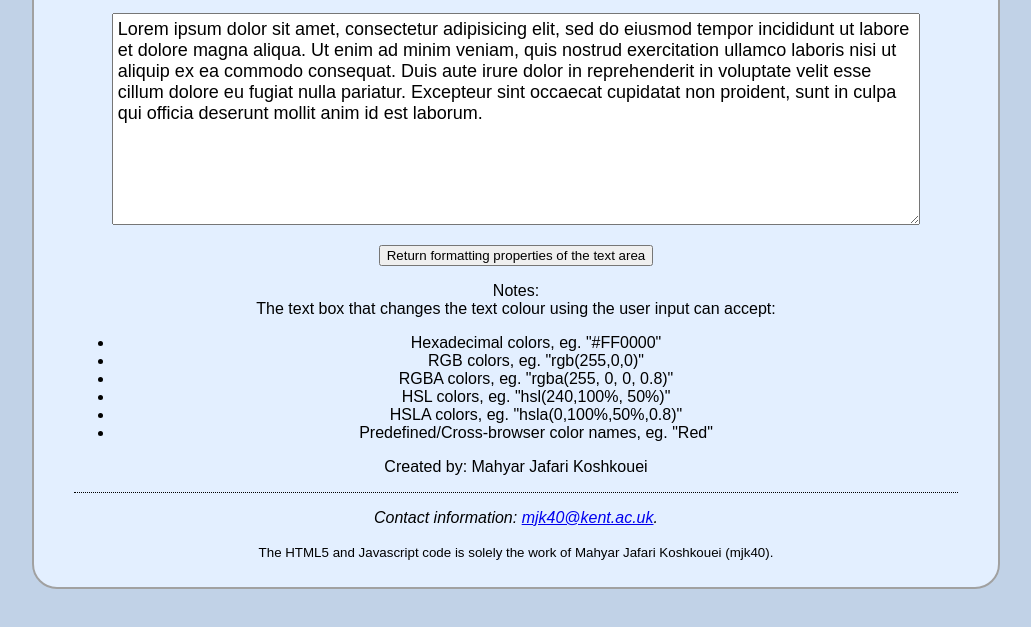
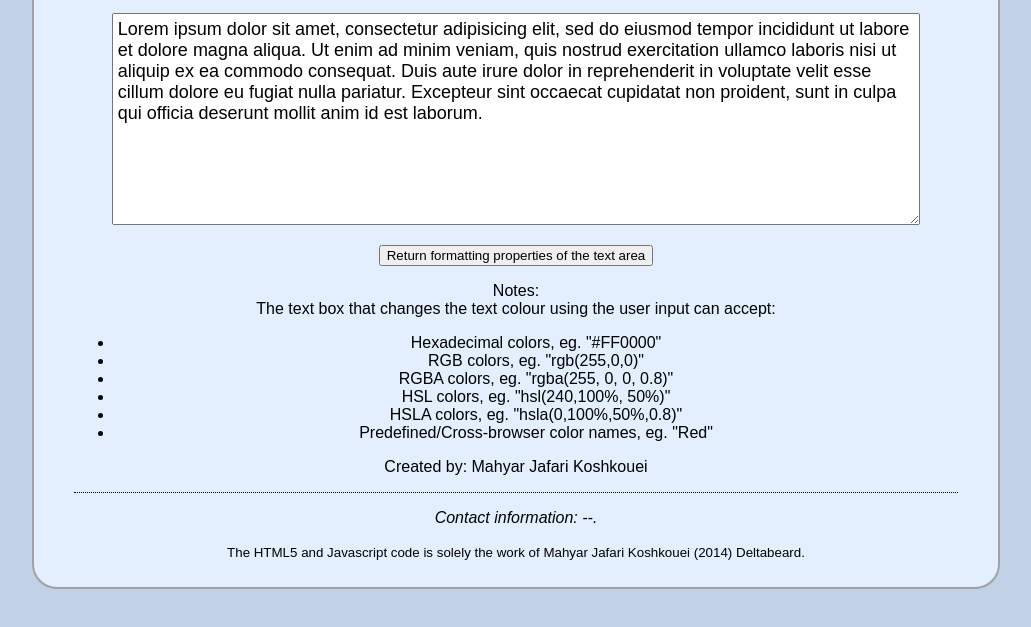
Before and after one commit to deltabeard/jsTextEditor, a plain HTML site: page index.html in a window 1280 px wide. Shown: the part 161-788 px from the top of the page, without its empty margins (124-1155 px from the left). Drawn offline with Linux system fonts and the light colour scheme.

Commit message:
Small changes

```diff
--- a/index.html
+++ b/index.html
@@ -93,9 +93,9 @@ Lorem ipsum dolor sit amet, consectetur adipisicing elit, sed do eiusmod tempor
 <footer>
   <p>Created by: Mahyar Jafari Koshkouei</p>
   <address>
-  Contact information: <a href="mailto:mjk40@kent.ac.uk">mjk40@kent.ac.uk</a>.
+  Contact information: --.
   </address>
-  <p><small>The HTML5 and Javascript code is solely the work of Mahyar Jafari Koshkouei (mjk40).</small></p>
+  <p><small>The HTML5 and Javascript code is solely the work of Mahyar Jafari Koshkouei (2014) Deltabeard.</small></p>
 </footer>
 </div>
 </body>
```
